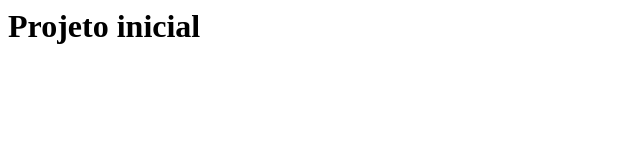
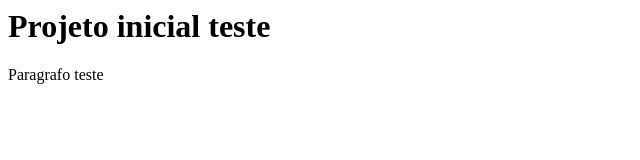
Before and after one commit to Isac-Coutinho/teste, a plain HTML site: page index.html in a window 1280 px wide. Shown: the whole page, without its empty margins (0-640 px from the left). Drawn offline with Linux system fonts and the light colour scheme.

Commit message:
Mudança do titulo e add um paragrafo

```diff
--- a/index.html
+++ b/index.html
@@ -2,6 +2,7 @@
   <head>
   </head>
   <body>
-    <h1>Projeto inicial</h1>
+    <h1>Projeto inicial teste</h1>
+    <p>Paragrafo teste</p>
   </body>
 </html
```
